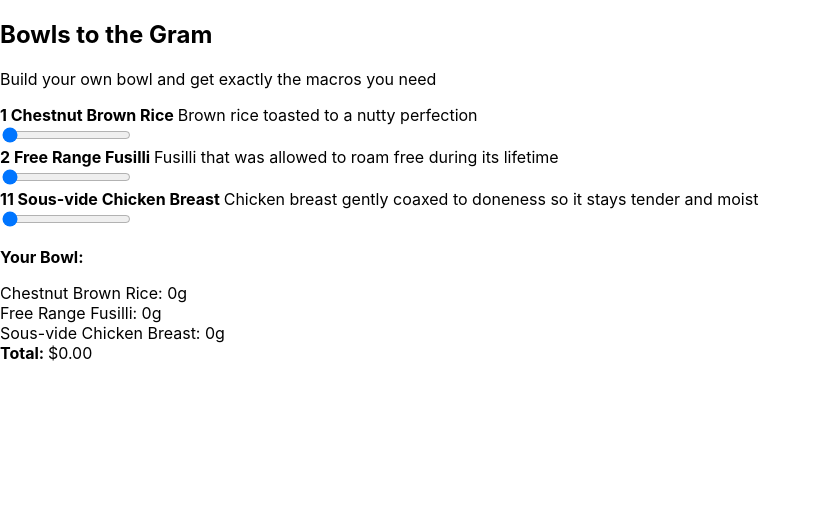
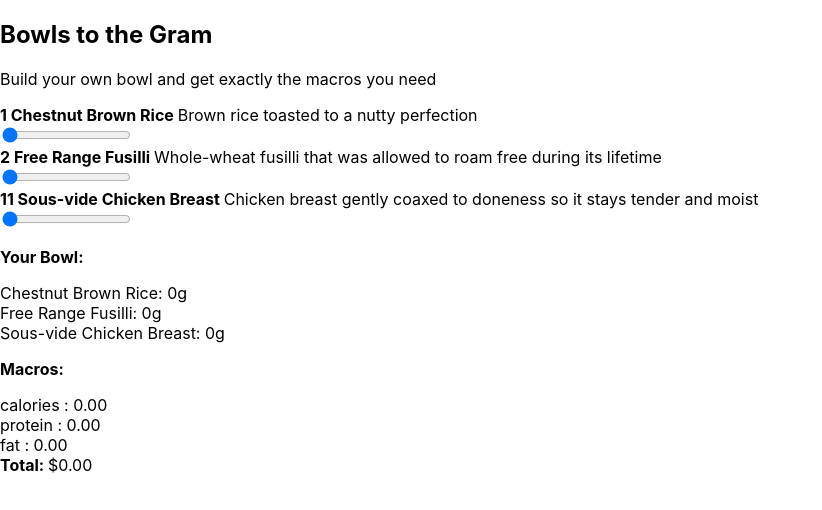
Before and after one commit to lieuzhenghong/react-practice, a React (Create React App) app: page / in a window 1280 px wide. Shown: the top 510 px of the page, without its empty margins (0-822 px from the left). Built offline with nearby package versions, Linux system fonts and the light colour scheme.

Commit message:
Split App.js into individual files

```diff
--- a/src/App.js
+++ b/src/App.js
@@ -2,8 +2,10 @@
 import logo from './logo.svg';
 import './App.css';
 import * as React from 'react';
+import { IngredientList } from './IngredientList.js';
+import { BowlStatsPanel } from './BowlStatsPanel.js';
 
-const INGREDIENTS = [
+export const INGREDIENTS = [
   {
     id: 1,
     name: "Chestnut Brown Rice",
@@ -20,7 +22,7 @@ const INGREDIENTS = [
     id: 2,
     name: "Free Range Fusilli",
     type: "carb",
-    description: "Fusilli that was allowed to roam free during its lifetime",
+    description: "Whole-wheat fusilli that was allowed to roam free during its lifetime",
     macros: {
       "calories": 1.58,
       "protein": 0.06,
@@ -59,76 +61,19 @@ const initialState = {
   ],
 }
 
+export const BowlDispatch = React.createContext(null);
+export const BowlStatus = React.createContext(initialState);
 
-
-function IngredientList(props): React.Node {
-  const ingredients = props.ingredients
-  const ingredientItems = ingredients.map((ingredient) => <Ingredient ingredient={ingredient} key={ingredient.id} />)
-  return (
-    <div className="IngredientList">
-      {ingredientItems}
-    </div>
-  )
-}
-
-function Ingredient(props): React.Node {
-  return (
-    <div className="Ingredient">
-      <b> {props.ingredient.id} {props.ingredient.name} </b>
-      {props.ingredient.description}
-      <AmountSelector ingredientId={props.ingredient.id} />
-    </div>
-  )
-}
-
-
-
-function AmountSelector(props): React.Node {
-  const dispatch = React.useContext(BowlDispatch)
-  function handleChange(value) {
-    console.log("Am I called?", value)
-    dispatch({
-      type: "changeAmount",
-      id: props.ingredientId,
-      amount: value,
-    })
-  }
-  return (
-    <div className="AmountSelector">
-      <AmountSlider onChange={handleChange} ingredientId={props.ingredientId} />
-    </div>
-  )
-}
-
-function AmountSlider(props): React.Node {
-  const bowl_stats = React.useContext(BowlStatus)
-  const idx = bowl_stats.ingredients_ordered.findIndex((e) => e.id === props.ingredientId)
-  return (
-    <input onChange={(e) => props.onChange(e.target.value)}
-      type="range" min="0" max="500" step="10"
-      value={bowl_stats.ingredients_ordered[idx].amount}
-    ></input>
-  )
-}
-
-
-const BowlDispatch = React.createContext(null);
-const BowlStatus = React.createContext(initialState);
-
-function getBowlTotal(state) {
-  return state.ingredients_ordered.reduce((acc, elem) => {
-    const idx = INGREDIENTS.findIndex((e) => e.id === elem.id)
-    return acc + INGREDIENTS[idx].price * elem.amount
-  }, 0)
-}
-
-function reduce(state, action) {
+function updateState(state, action) {
+  // Reduce function called by useReducer Hook in App
   switch (action.type) {
     case 'changeAmount':
       const newIngredients = state.ingredients_ordered
       // if id not in ingredients_ordered
       // otherwise, update
       const indexToMutate = newIngredients.findIndex((ele) => ele.id === action.id)
+      // note that this will bung up if indexToMutate finds -1
+      // [FIXME] fix this
       newIngredients[indexToMutate].amount = action.amount
       return { ingredients_ordered: newIngredients }
     default:
@@ -136,27 +81,8 @@ function reduce(state, action) {
   }
 }
 
-function BowlStats(): React.Node {
-  const bowl_stats = React.useContext(BowlStatus)
-  const bowl_ingredients = bowl_stats.ingredients_ordered.map((elem) => {
-    const i = INGREDIENTS.findIndex((e) => e.id === elem.id)
-    return (
-      <div key={elem.id}>
-        {INGREDIENTS[i].name}: {elem.amount}g
-      </div>)
-  })
-  const bowl_total = getBowlTotal(bowl_stats)
-  return (
-    <div className="BowlStats">
-      <p><b>Your Bowl:</b></p>
-      {bowl_ingredients}
-      <b> Total: </b> ${bowl_total.toFixed(2)}
-    </div>
-  )
-}
-
 function App(): React.Node {
-  const [state, dispatch] = React.useReducer(reduce, initialState)
+  const [state, dispatch] = React.useReducer(updateState, initialState)
   return (
     <div className="App" >
       <h2>Bowls to the Gram</h2>
@@ -164,7 +90,7 @@ function App(): React.Node {
       <BowlDispatch.Provider value={dispatch} >
         <IngredientList ingredients={INGREDIENTS} />
         <BowlStatus.Provider value={state} >
-          <BowlStats />
+          <BowlStatsPanel />
         </BowlStatus.Provider>
       </BowlDispatch.Provider>
     </div >
--- /dev/null
+++ b/src/BowlStatsPanel.js
@@ -0,0 +1,59 @@
+// @flow
+import * as React from 'react';
+import { INGREDIENTS, BowlDispatch, BowlStatus } from './App.js';
+
+function getBowlTotal(state): Number {
+  // Helper function to calculate the total cost of the bowl
+  return state.ingredients_ordered.reduce((acc, elem) => {
+    const idx = INGREDIENTS.findIndex((e) => e.id === elem.id)
+    return acc + INGREDIENTS[idx].price * elem.amount
+  }, 0)
+}
+
+function getBowlMacros(state) {
+  // Helper function to calculate the total macros of a bowl
+  const initialMacros = {
+    "calories": 0,
+    "protein": 0,
+    "fat": 0
+  }
+  return state.ingredients_ordered.reduce((acc, elem) => {
+    const idx = INGREDIENTS.findIndex((e) => e.id === elem.id)
+    const new_acc = acc
+    Object.keys(new_acc).forEach((macro, index) => {
+      new_acc[macro] += INGREDIENTS[idx].macros[macro] * elem.amount
+    })
+    console.log(new_acc)
+    return new_acc
+  }, initialMacros)
+}
+
+
+export function BowlStatsPanel(): React.Node {
+  const bowl_stats = React.useContext(BowlStatus)
+  const bowl_ingredients = bowl_stats.ingredients_ordered.map((elem) => {
+    const i = INGREDIENTS.findIndex((e) => e.id === elem.id)
+    return (
+      <div key={elem.id}>
+        {INGREDIENTS[i].name}: {elem.amount}g
+      </div>)
+  })
+  const bowl_macros = getBowlMacros(bowl_stats)
+  const bowl_macros_render = Object.keys(bowl_macros).map((macro) => {
+    return (
+      <div key={macro}>
+        {macro} : {bowl_macros[macro].toFixed(2)}
+      </div>
+    )
+  })
+  const bowl_total = getBowlTotal(bowl_stats)
+  return (
+    <div className="BowlStats">
+      <p><b>Your Bowl:</b></p>
+      {bowl_ingredients}
+      <p><b> Macros: </b></p>
+      {bowl_macros_render}
+      <b> Total: </b> ${bowl_total.toFixed(2)}
+    </div>
+  )
+}
--- /dev/null
+++ b/src/IngredientList.js
@@ -0,0 +1,57 @@
+// @flow
+import * as React from 'react';
+import { BowlDispatch, BowlStatus } from './App.js';
+
+export function IngredientList(props: Object): React.Node {
+    const ingredients = props.ingredients
+    const ingredientItems = ingredients.map((ingredient) =>
+        <Ingredient ingredient={ingredient} key={ingredient.id} />
+    )
+    return (
+        <div className="IngredientList">
+            {ingredientItems}
+        </div>
+    )
+}
+
+function Ingredient(props): React.Node {
+    return (
+        <div className="Ingredient">
+            <b> {props.ingredient.id} {props.ingredient.name} </b>
+            {props.ingredient.description}
+            <AmountSelector ingredientId={props.ingredient.id} />
+        </div>
+    )
+}
+
+function AmountSelector(props): React.Node {
+    const dispatch = React.useContext(BowlDispatch)
+    function handleChange(value) {
+        dispatch({
+            type: "changeAmount",
+            id: props.ingredientId,
+            amount: value,
+        })
+    }
+    return (
+        <div className="AmountSelector">
+            <AmountSlider
+                onChange={handleChange}
+                ingredientId={props.ingredientId}
+            />
+        </div>
+    )
+}
+
+function AmountSlider(props): React.Node {
+    const bowl_stats = React.useContext(BowlStatus)
+    const idx = bowl_stats.ingredients_ordered.findIndex(
+        (e) => e.id === props.ingredientId
+    )
+    return (
+        <input onChange={(e) => props.onChange(e.target.value)}
+            type="range" min="0" max="500" step="10"
+            value={bowl_stats.ingredients_ordered[idx].amount}
+        ></input>
+    )
+}
```
